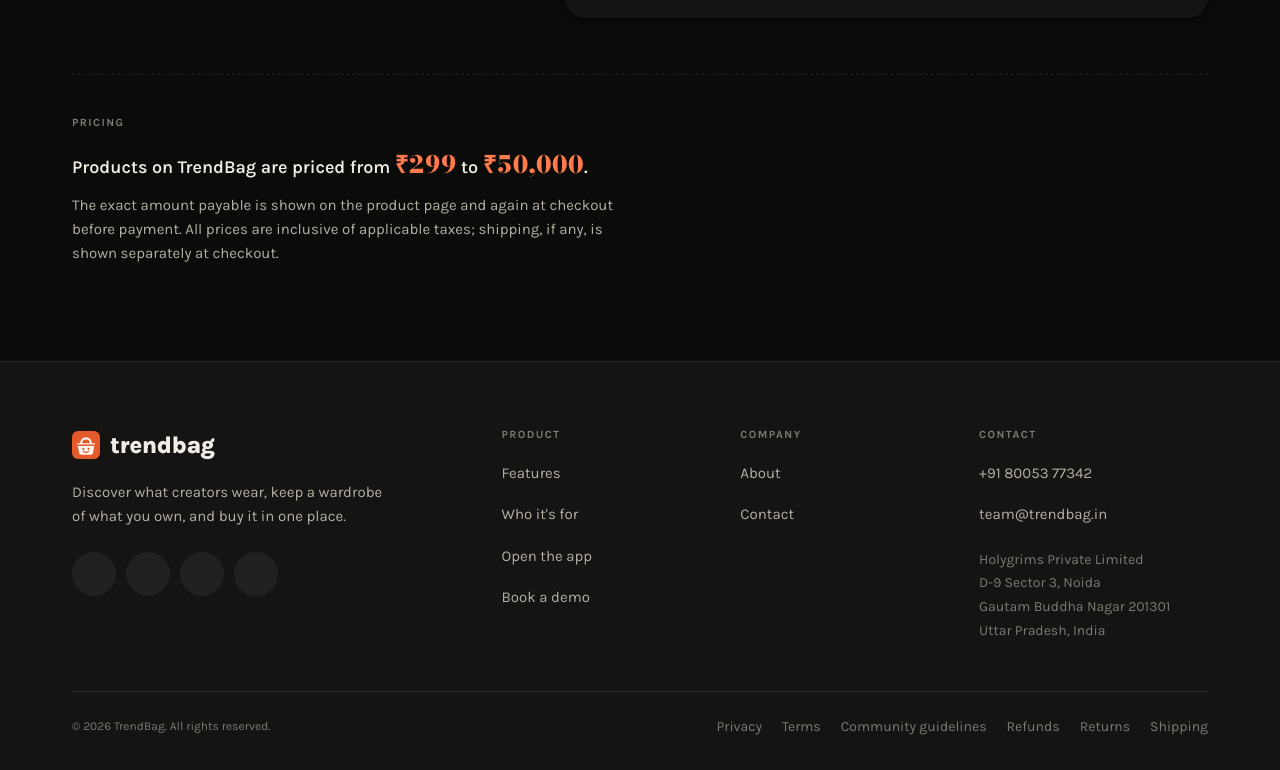
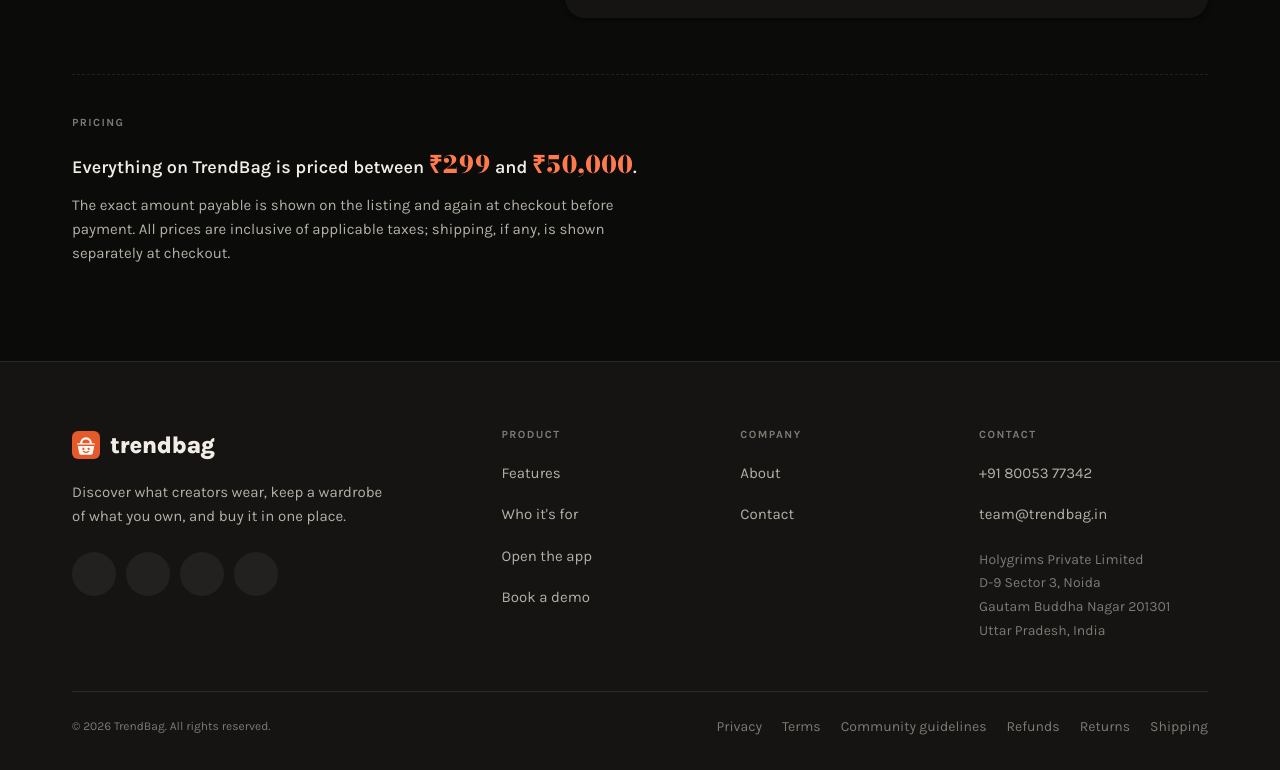
Before and after one commit to trendbag-in/portforlio-app, a React (Create React App) app: page / in a window 1280 px wide. Shown: the part 6478-7248 px from the top of the page. Built offline with nearby package versions, Linux system fonts and the light colour scheme; no server answers; some icons are missing; the HTML template or start-up script is replaced by a standard one.

Commit message:
copy: reword the price range disclosure
Co-Authored-By: Claude Opus 5 (1M context) <noreply@anthropic.com>

```diff
--- a/src/views/Contact/Contact.js
+++ b/src/views/Contact/Contact.js
@@ -172,11 +172,11 @@ const Contact = () => {
         <RevealOnScroll className="contact-pricing" delay={80}>
           <span className="tb-overline">Pricing</span>
           <p className="contact-pricing-range">
-            Products on TrendBag are priced from <span className="tb-num contact-pricing-figure">&#8377;299</span> to{' '}
+            Everything on TrendBag is priced between <span className="tb-num contact-pricing-figure">&#8377;299</span> and{' '}
             <span className="tb-num contact-pricing-figure">&#8377;50,000</span>.
           </p>
           <p className="contact-pricing-note">
-            The exact amount payable is shown on the product page and again at checkout before
+            The exact amount payable is shown on the listing and again at checkout before
             payment. All prices are inclusive of applicable taxes; shipping, if any, is shown
             separately at checkout.
           </p>
```
